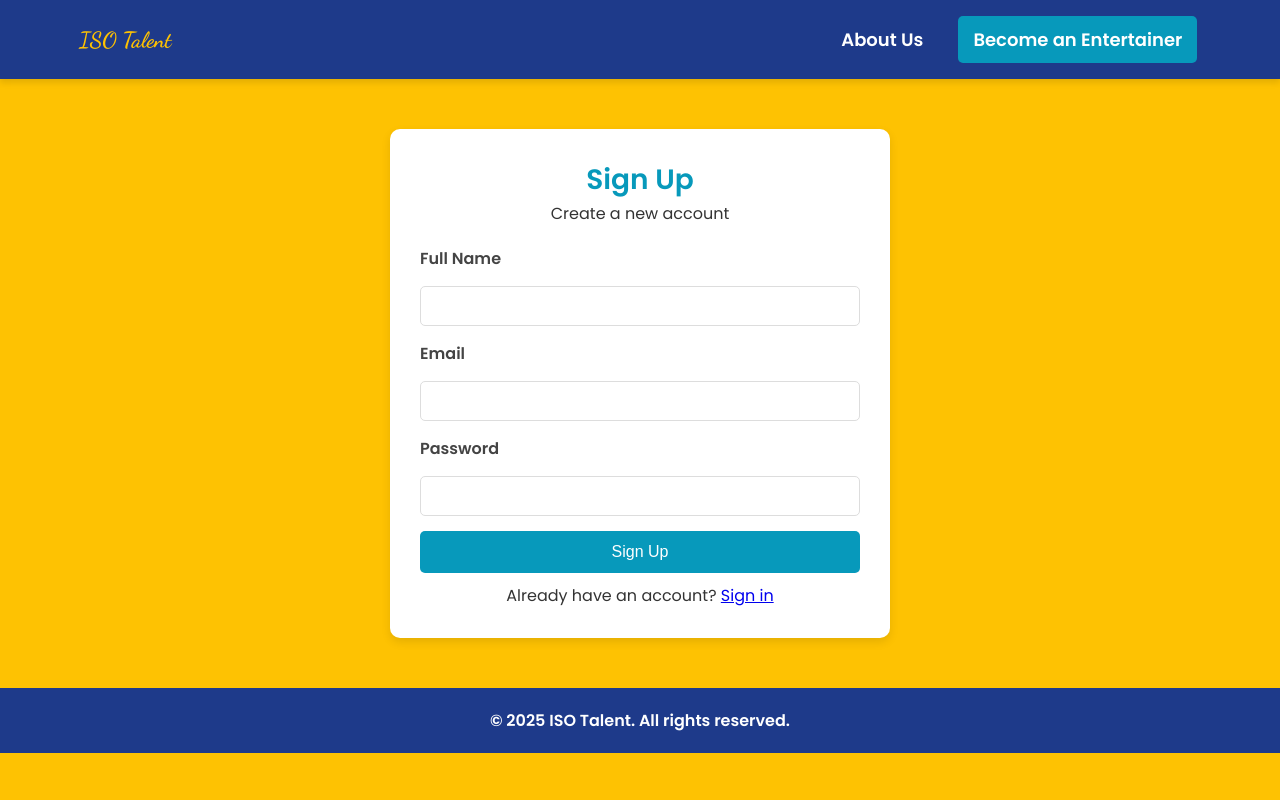
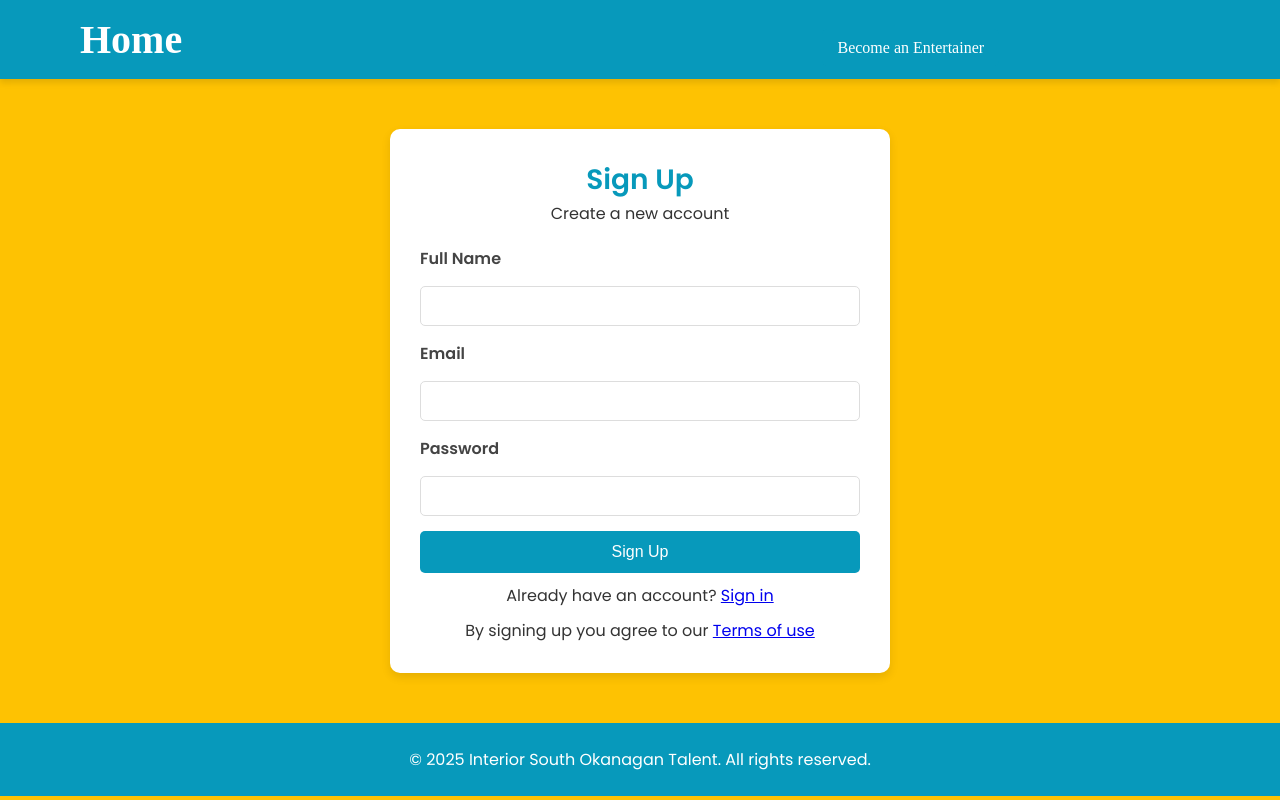
Before and after one commit to Goheezyonme/Kurt, a PHP site: page /signup.html in a window 1280 px wide. Run offline with PHP 8.4, Linux system fonts and the light colour scheme.

Commit message:
changed colors of sign in navbar/footer, and added legal notice to sign up page. Also removed instances of ISO

```diff
--- a/Landing page.html
+++ b/Landing page.html
@@ -18,7 +18,7 @@
                 Sign in to access member-exclusive features, or browse as a guest to explore our catalougue.
             </p>
             <div class="button-group">
-                <a href="entertainer.html" class="btn">Sign In as Member</a>
+                <a href="Signin.html" class="btn">Sign In as Member</a>
                 <a href="Legal-Terms-HTML.html" class="btn btn-alt">Browse as Guest</a>
             </div>
         </div>
--- a/Signup.html
+++ b/Signup.html
@@ -11,8 +11,7 @@
     <nav class="navbar">
         <div class="container">
             <div class="nav-links">
-                <a href="index.html" class="logo">ISO Talent</a>
-                <a href="#">About Us</a>
+                <a href="index.html" class="logo">Home</a>
                 <a href="entertainer.html" class="cta-button">Become an Entertainer</a>
             </div>
         </div>
@@ -36,10 +35,11 @@
         </form>
 
         <p class="center-text">Already have an account? <a href="signin.html">Sign in</a></p>
+		<p class="center-text">By signing up you agree to our <a href="Legal-Terms-HTML.html">Terms of use</a></p>
     </div>
 
     <footer class="footer">
-        © 2025 ISO Talent. All rights reserved.
+        © 2025 Interior South Okanagan Talent. All rights reserved.
     </footer>
 
 </body>
--- a/style_sign.css
+++ b/style_sign.css
@@ -19,47 +19,41 @@
 
 /* Navbar */
 .navbar {
-    background-color: #1e3a8a;
+    background-color: #0799BB;
     color: white;
     padding: 1rem 0;
     box-shadow: 0 4px 6px rgba(0, 0, 0, 0.1);
 }
 
-.navbar .logo {
-    flex-grow: 0;
-    text-align: center;
+.navbar a{
+	font-family:Montserrat;
 }
 
 .container {
-    max-width: 1200px;
+    width: 1200px;
     margin: 0 auto;
     display: flex;
-    justify-content: space-between; /* Center navbar content */
+    justify-content: space-between;
     align-items: center;
     padding: 0 1.5rem;
 }
 
-
-.nav-links {
-    display: flex;
-    align-items: center;
-    gap: 20px;
+.logo {
+    font-size: 2rem;
+    font-family: 'Dancing Script', cursive;
+    font-weight: bold;
+	margin-right: 700px;
 }
 
 .nav-links a {
+    margin-left: 1rem;
     text-decoration: none;
     color: white;
-    font-weight: 600;
-    font-size: 18px;
-    padding: 10px 15px;
+    transition: color 0.3s;
 }
 
-.nav-links .logo {
-    text-decoration: none;
-    color: #fec202;
-    font-weight: 600;
-    font-size: 22px;
-    padding: 10px 15px;
+.nav-links a:hover {
+    color: #15BDA1;
 }
 
 /* Logo */
@@ -150,10 +144,10 @@
 
 /* Footer */
 .footer {
+    background-color: #0799BB;
     text-align: center;
-    padding: 20px;
-    background: #1e3a8a;
+    padding: 1.5rem 0;
     color: white;
-    margin-top: 50px;
-    font-weight: 600;
+	position: relative;
+    bottom: 0;
 }
```
Also changed, not shown: Signin.html (+5 -5 lines).
